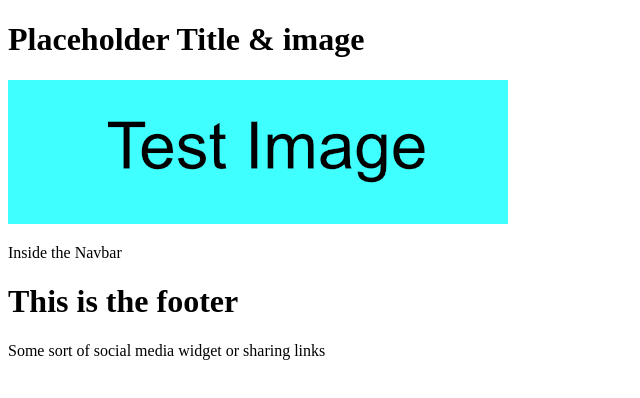
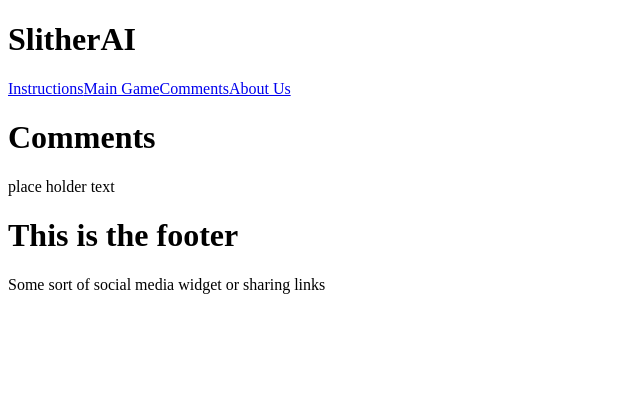
Before and after one commit to rbarbosa51/Slither-AI, a React (Vite) app in the folder client/: page /Comments in a window 1280 px wide. Shown: the top 398 px of the page, without its empty margins (0-640 px from the left). Built offline with nearby package versions, Linux system fonts and the light colour scheme.

Commit message:
file location changes and partially completed nav bar

```diff
--- a/client/src/App.jsx
+++ b/client/src/App.jsx
@@ -11,7 +11,10 @@ import './sass/App.scss';
 import NavBar from './NavBar';
 import Footer from './Footer';
 import Home from './Home';
-import About from './About';
+import About from './pages/About';
+import Instructions from './pages/Instructions'
+import Game from './pages/Game'
+import Comments from './pages/Comments'
 
 const httpLink = createHttpLink({
   uri: '/graphql',
@@ -41,10 +44,10 @@ function App() {
         <NavBar />
           <Routes>
             <Route path="/" element={<Home />} />
-            <Route path="/about" element={<About />} />
-            {/* <Route path="/game" element={<Game />} /> */}
-            {/* <Route path="/instructions" element={<Instructions />} /> */}
-            {/* <Route path="/comments" element={<Comments />} /> */}
+            <Route path="/About" element={<About />} />
+            <Route path="/Game" element={<Game />} />
+            <Route path="/Instructions" element={<Instructions />} />
+            <Route path="/Comments" element={<Comments />} />
           </Routes>
           <Footer />
       </Router>
--- a/client/src/NavBar.jsx
+++ b/client/src/NavBar.jsx
@@ -1,14 +1,29 @@
 import React from "react";
 import './sass/NavBar.scss';
 import testImage from './assets/testImage.png';
+import { Link, useMatch, useResolvedPath } from "react-router-dom";
+
 
 export default function NavBar() {
     return (
-        <>
-            <h1>Placeholder Title & image</h1>
-            <img src={testImage} alt="" />
+        <header>
+            <h1>SlitherAI</h1>
+            {/* <img src={testImage} alt="" /> */}
             {/*Add React Router links, Context etc */}
-            <p>Inside the Navbar</p>
-        </>
+            <nav>
+            <Link className="" to="/Instructions">
+                Instructions
+            </Link>
+            <Link className="" to="/Game">
+                Main Game
+            </Link>
+            <Link className="" to="/Comments">
+                Comments
+            </Link>
+            <Link className="" to="/About">
+                About Us
+            </Link>
+            </nav>
+        </header>
     )
 }
--- a/client/src/About.jsx
+++ b/client/src/pages/About.jsx
@@ -1,6 +1,6 @@
 import React from "react";
 
-import "./sass/About.scss";
+import "../sass/About.scss";
 
 
 export default function About() {
--- /dev/null
+++ b/client/src/pages/Comments.jsx
@@ -0,0 +1,15 @@
+import React from "react";
+
+import "../sass/Comments.scss";
+
+
+export default function About() {
+  return (
+    <div className="about">
+      <h1>Comments</h1>
+      <p>
+        place holder text
+      </p>
+    </div>
+  );
+}
--- /dev/null
+++ b/client/src/pages/Game.jsx
@@ -0,0 +1,16 @@
+import React from "react";
+
+import "../sass/About.scss";
+
+
+export default function About() {
+  return (
+    <div className="about">
+      <h1>Snake Game</h1>
+      <p>
+        sssss
+
+      </p>
+    </div>
+  );
+}
--- /dev/null
+++ b/client/src/pages/Instructions.jsx
@@ -0,0 +1,15 @@
+import React from "react";
+
+import "../sass/About.scss";
+
+
+export default function About() {
+  return (
+    <div className="about">
+      <h1>How to Use</h1>
+      <p>
+        This is a simple example of a React app with a Node.js backend.
+      </p>
+    </div>
+  );
+}
--- /dev/null
+++ b/client/src/sass/Comments.scss
@@ -0,0 +1 @@
+@import 'Global';
```
